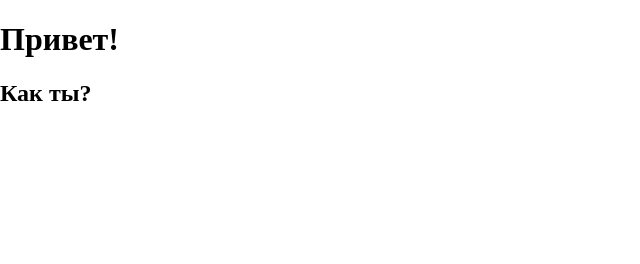
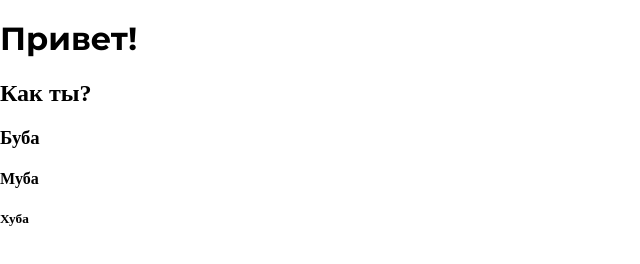
Before and after one commit to sergeychama24/chiken, a website built with webpack: page src/index.html in a window 1280 px wide. Shown: the whole page, without its empty margins (0-640 px from the left). Built offline with nearby package versions, Linux system fonts and the light colour scheme.

Commit message:
added variables.css

```diff
--- a/src/index.css
+++ b/src/index.css
@@ -1,2 +1,8 @@
 @import './vendor/normalize.css';
 @import './vendor/fonts.css';
+
+h1 {
+    font-family: Montserrat;
+    font-style: normal;
+    font-weight: 700;
+}
--- a/src/index.html
+++ b/src/index.html
@@ -10,5 +10,8 @@
 <body>
     <h1>Привет!</h1>
     <h2>Как ты?</h2>
+    <h3>Буба</h3>
+    <h4>Муба</h4>
+    <h5>Хуба</h5>
 </body>
 </html>
--- a/src/vendor/fonts.css
+++ b/src/vendor/fonts.css
@@ -1,3 +1,6 @@
 @font-face {
-
+    font-family: 'Montserrat';
+    font-style: normal;
+    font-weight: 700;
+    src: url("./fonts/Montserrat-Bold.ttf") format('truetype');
 }
```
Also changed, not shown: src/vendor/variables.css (added).
